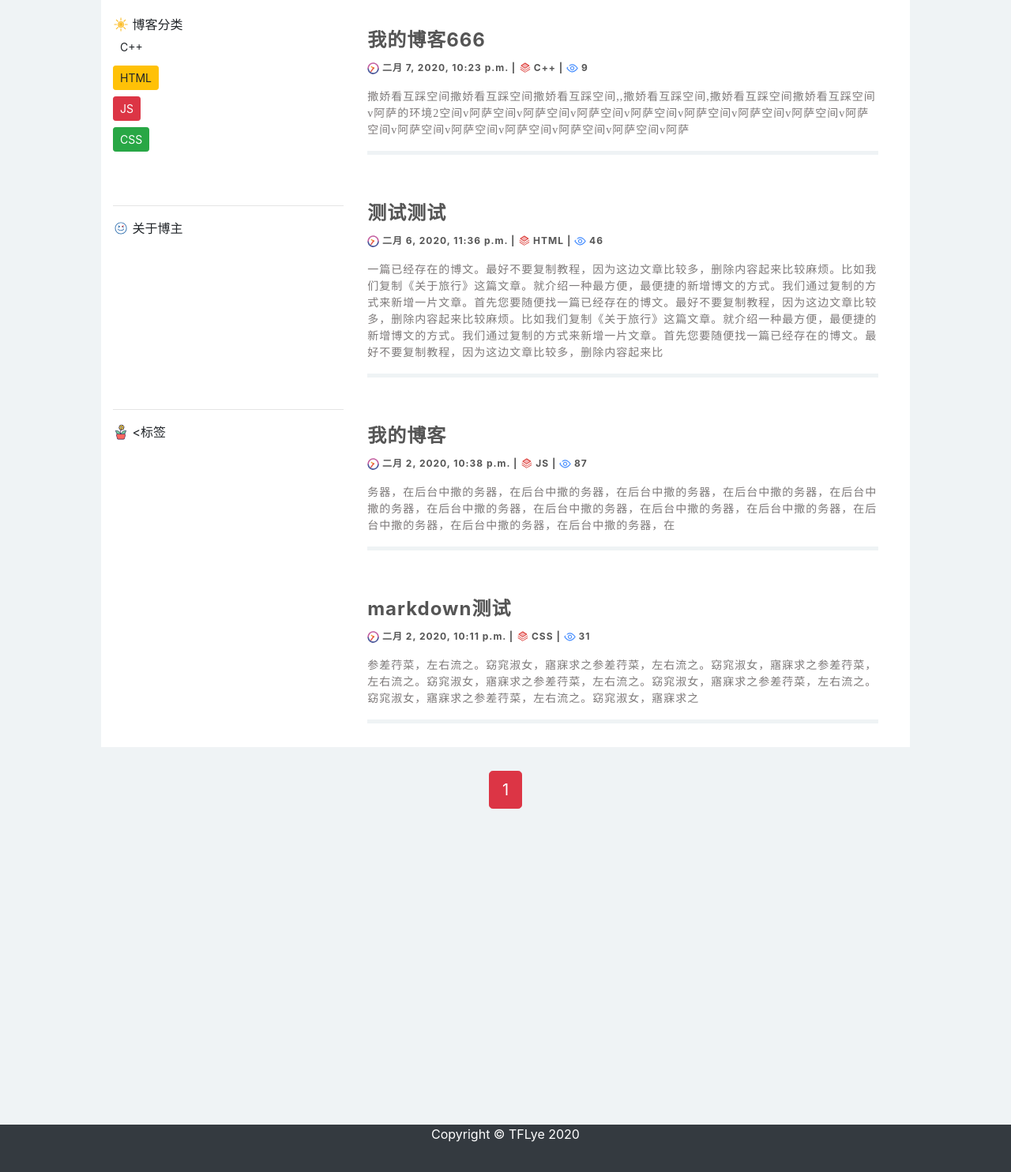
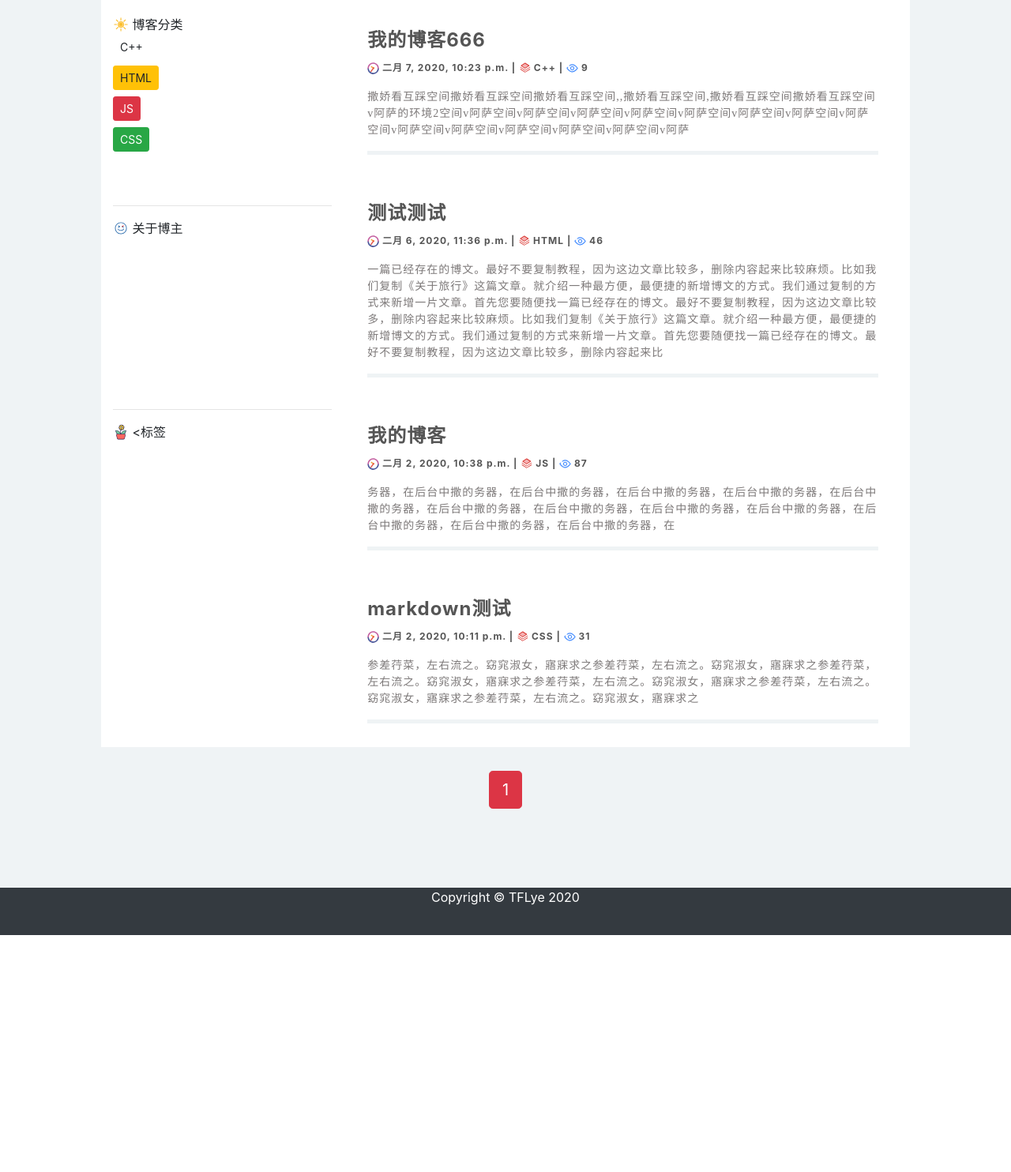
Before and after one commit to TFLye/mysite, a Django app: page / in a window 1280 px wide. Shown: the part 657-2141 px from the top of the page at 79% size. After the commit the page ends 1841 px from the top, so only its background shows below. Run offline with Django 3.2, Linux system fonts and the light colour scheme; data comes from the database, SQL or seed files in the repository; parts of the project's set-up code (start-up, migrations or seed data) failed here and were passed over; some libraries are stand-ins or nearby versions.

Commit message:
alter temp

```diff
--- a/templates/article/blog.html
+++ b/templates/article/blog.html
@@ -38,7 +38,7 @@
 		<div class="mid">
 			<!--中1-->
 
-			<div class="mid-left bc_6">
+			<div class="container mid-left bc_6">
 				<div class="blog-classify-name">
 					<img src="{%static 'img/太阳.svg' %} " width="20px" style="padding-bottom: 3px;">
 					<span>博客分类</span>
--- a/templates/article/details.html
+++ b/templates/article/details.html
@@ -1,7 +1,7 @@
 {% extends "base.html" %}
 {% load static %}
 {% block content %}
-<div style="height: 120px;">
+<div style="height: 20px;">
 </div>
 <div id="dts">
 <article class="article-details">
--- a/templates/base.html
+++ b/templates/base.html
@@ -21,7 +21,7 @@
 	  <link rel="stylesheet" href="{%static 'css/index.css' %}">
 	  <link rel="stylesheet" href="{%static 'css/bg_color.css' %}">
 	  <link rel="stylesheet" href="{%static 'css/midone.css' %}">
-
+	  <meta name="viewport" content="width=device-width, initial-scale=1, maximum-scale=1, user-scalable=no">
 
 </head>
 
--- a/templates/footer.html
+++ b/templates/footer.html
@@ -1,7 +1,7 @@
 {% load static %}
 <!-- Footer -->
 
-<footer class="bg-dark" style="margin-top: 400px;height: 60px;">
+<footer class="bg-dark" style="margin-top: 100px;height: 60px;">
     <div class="container">
         <p class="m-0 text-center text-white">Copyright &copy; TFLye 2020</p>
     </div>
```
